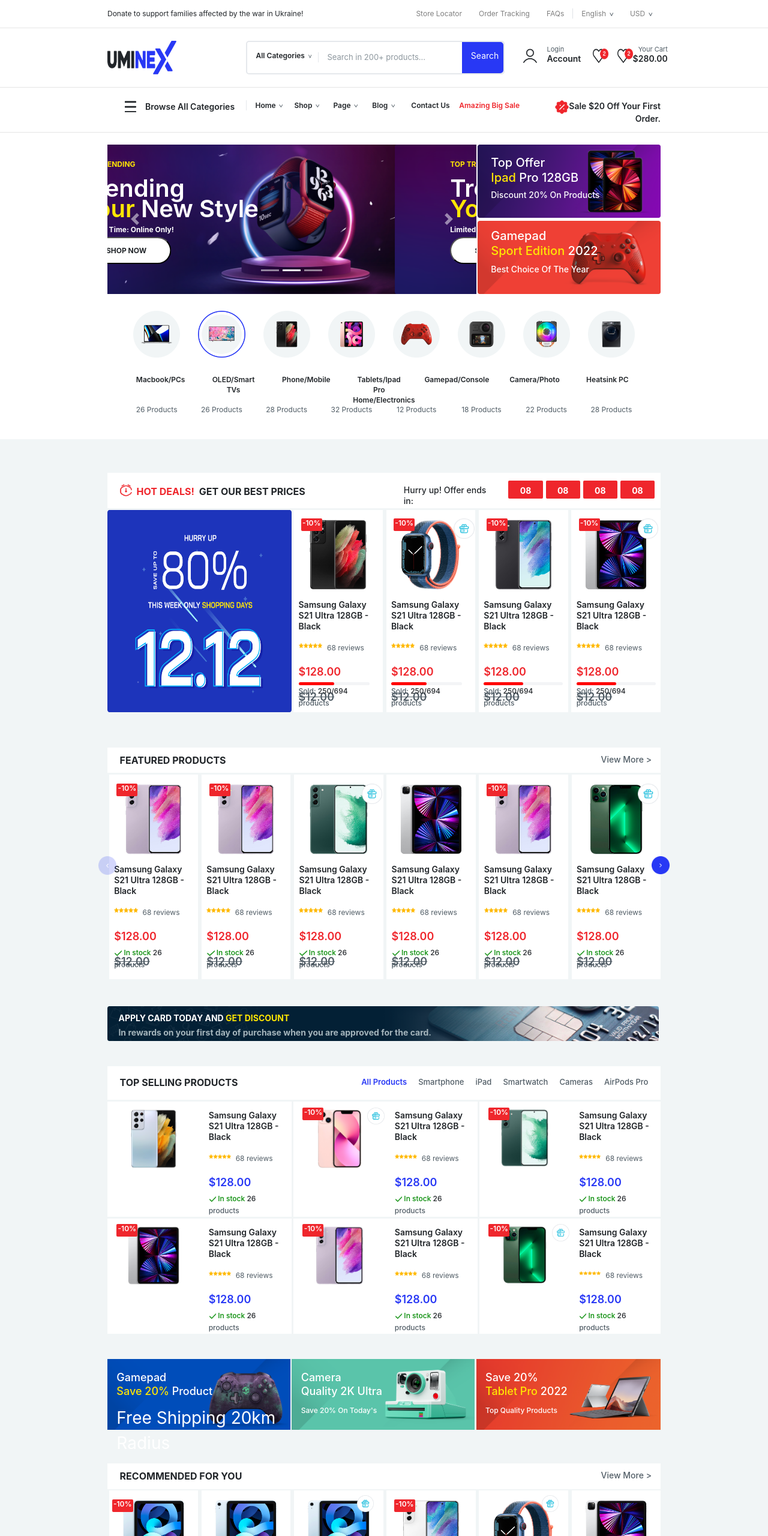
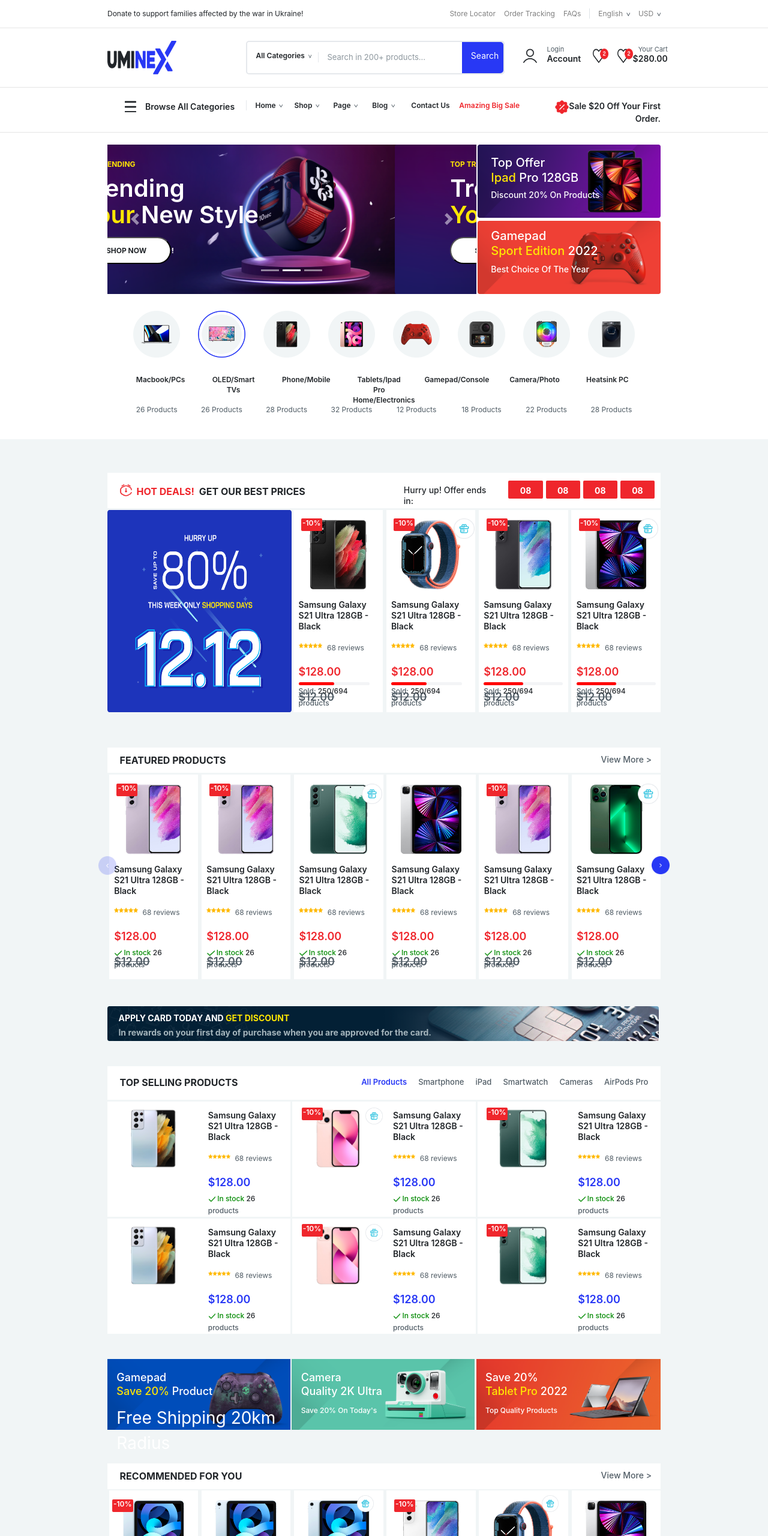
Before and after one commit to tuham2001/homepage, a plain HTML site: page index.html in a window 1280 px wide. Shown: the top 2560 px of the page at 60% size. Drawn offline with nearby package versions, Linux system fonts and the light colour scheme; a web font is replaced by a local one.

Commit message:
fix header

```diff
--- a/index.html
+++ b/index.html
@@ -23,14 +23,14 @@
         <div class="font12">Donate to support families affected by the war in Ukraine!</div>
         <div class="collapse navbar-collapse" id="navbarResponsive">
           <ul class="navbar-nav ml-auto ">
-            <a class="font12 nav-link text-header" href="#">Store Locator</a>
-            <a class="font12 nav-link" href="#">Order Tracking</a>
+            <a class="font12 nav-link text-header" style="padding-right:0" href="#">Store Locator</a>
+            <a class="font12 nav-link" style="padding-right:0" href="#">Order Tracking</a>
             <a class="font12 nav-link" href="#">FAQs</a>
             <div class="border-right"></div>
-            <a class="font12 nav-link" href="#">English
+            <a class="font12 nav-link" style="padding-right:0" href="#">English
               <img src="./images/ab.png" class="style-icon">
             </a>
-            <a class="font12 nav-link" href="#">USD
+            <a class="font12 nav-link" style="padding-right:0" href="#">USD
               <img src="./images/ab.png" class="style-icon">
             </a>
           </ul>
@@ -159,10 +159,10 @@
                 Top Trending</div>
               <div id="bigText" style="position:absolute;;top:20%;left:15%;color: white;">
                 Trending</div>
-              <div id="bigText" style="position:absolute;top:34%;left:15%;color: white;">
+              <div id="bigText" style="position:absolute;top:38%;left:15%;color: white;">
                 <span style="color: #FFE603;">Your</span> New Style
               </div>
-              <div id="smallText" style="position:absolute;top:54%;left:15%;color: white;">
+              <div id="smallText" style="position:absolute;top:68%;left:15%;color: white;">
                 Limited Time: Online Only!</div>
               <button id="none"
                 style="position:absolute;top:62%;left:15%;background: #FFFFFF; width: 150px;height: 45px;border-radius: 30px;">
@@ -179,10 +179,10 @@
                 Top Trending</div>
               <div id="bigText" style="position:absolute;;top:20%;left:15%;color: white;">
                 Trending</div>
-              <div id="bigText" style="position:absolute;top:34%;left:15%;color: white;">
+              <div id="bigText" style="position:absolute;top:38%;left:15%;color: white;">
                 <span style="color: #FFE603;">Your</span> New Style
               </div>
-              <div id="smallText" style="position:absolute;top:54%;left:15%;color: white;">
+              <div id="smallText" style="position:absolute;top:68%;left:15%;color: white;">
                 Limited Time: Online Only!</div>
               <button id="none"
                 style="position:absolute;top:62%;left:15%;background: #FFFFFF; width: 150px;height: 45px;border-radius: 30px;">
@@ -199,10 +199,10 @@
                 Top Trending</div>
               <div id="bigText" style="position:absolute;;top:20%;left:15%;color: white;">
                 Trending</div>
-              <div id="bigText" style="position:absolute;top:34%;left:15%;color: white;">
+              <div id="bigText" style="position:absolute;top:38%;left:15%;color: white;">
                 <span style="color: #FFE603;">Your</span> New Style
               </div>
-              <div id="smallText" style="position:absolute;top:54%;left:15%;color: white;">
+              <div id="smallText" style="position:absolute;top:68%;left:15%;color: white;">
                 Limited Time: Online Only!</div>
               <button id="none"
                 style="position:absolute;top:62%;left:15%;background: #FFFFFF; width: 150px;height: 45px;border-radius: 30px;">
@@ -746,7 +746,7 @@
         </div>
       </div>
       <div class="row" style="margin-right:0;margin-left:0">
-        <div class="col-12 col-xl-4" style="margin-top:0.1rem; margin-right: 0.1rem; border-radius: 5px;">
+        <div class="col-12 col-xl" style="margin-top:0.1rem; margin-right: 0.1rem; border-radius: 5px;">
           <div class="row" style="background:white;">
             <img class="col" src="./images/ip1.png" style="width:50%; height:50%; position: relative;">
             <div class="col" style="margin-top:0.5rem">
@@ -767,7 +767,7 @@
             <div style="height:0.5rem"></div>
           </div>
         </div>
-        <div class="col-12 col-xl-4" style="margin-top:0.1rem; margin-right: 0.1rem; border-radius: 5px;">
+        <div class="col-12 col-xl" style="margin-top:0.1rem; margin-right: 0.1rem; border-radius: 5px;">
           <div class="row" style="background:white;">
             <img class="col" src="./images/ip2.png" style="width:50%; height:50%; position: relative;">
             <div
@@ -795,7 +795,7 @@
             <div style="height:0.5rem"></div>
           </div>
         </div>
-        <div id="none" class="col" style="margin-top:0.1rem;border-radius: 5px;">
+        <div id="none" class="col-xl" style="margin-top:0.1rem;border-radius: 5px;">
           <div class="row" style="background:white;">
             <img class="col" src="./images/ip3.png" style="width:50%; height:50%; position: relative;">
             <div
@@ -821,23 +821,20 @@
             <div style="height:0.5rem"></div>
           </div>
         </div>
-        <div id="none" class="col-4" style="margin-top:0.1rem; margin-right: 0.1rem; border-radius: 5px;">
+      </div>
+      <div class="row" style="margin-right:0;margin-left:0">
+        <div class="col-12 col-xl" style="margin-top:0.1rem; margin-right: 0.1rem; border-radius: 5px;">
           <div class="row" style="background:white;">
-            <img class="col" src="./images/ip4.png" style="width:50%; height:50%; position: relative;">
-            <div
-              style="position: absolute;background: #EF262C;border-radius: 2px;width: 1.25rem;height: 0.75rem; top:5%;left:5%">
-              <div style="color: #FFFFFF;font-weight: 600;font-size: 12px;line-height: 15px;text-align: center;">-10%
-              </div>
-            </div>
+            <img class="col" src="./images/ip1.png" style="width:50%; height:50%; position: relative;">
             <div class="col" style="margin-top:0.5rem">
               <div style="font-weight: 600;font-size: 14px;line-height: 18px;">Samsung Galaxy S21 Ultra 128GB - Black
               </div>
               <img style="width:30%" src="./images/5star.png">
               <span style="font-weight: 400;font-size: 12px;line-height: 15px;color: #515D66;">68 reviews</span>
-              <span style="height:1rem;">
+              <div style="height:1.5rem;">
                 <span style="color: #2838F5;font-weight: 600;font-size: 18px;
               line-height: 22px;">$128.00</span>
-              </span>
+              </div>
               <div style="font-weight: 500;font-size: 12px;line-height: 20px;color:#515D66;">
                 <img src="./images/success.png" style="width:10%">
                 <span style="color:#008A00">In stock</span>
@@ -847,23 +844,25 @@
             <div style="height:0.5rem"></div>
           </div>
         </div>
-        <div id="none" class="col-4" style="margin-top:0.1rem; margin-right: 0.1rem; border-radius: 5px;">
+        <div class="col-12 col-xl" style="margin-top:0.1rem; margin-right: 0.1rem; border-radius: 5px;">
           <div class="row" style="background:white;">
-            <img class="col" src="./images/ip5.png" style="width:50%; height:50%; position: relative;">
+            <img class="col" src="./images/ip2.png" style="width:50%; height:50%; position: relative;">
             <div
               style="position: absolute;background: #EF262C;border-radius: 2px;width: 1.25rem;height: 0.75rem; top:5%;left:5%">
               <div style="color: #FFFFFF;font-weight: 600;font-size: 12px;line-height: 15px;text-align: center;">-10%
               </div>
             </div>
+            <img src="./images/gift.png" style="top:5%;left:40%;position:absolute;height:15%">
+
             <div class="col" style="margin-top:0.5rem">
               <div style="font-weight: 600;font-size: 14px;line-height: 18px;">Samsung Galaxy S21 Ultra 128GB - Black
               </div>
               <img style="width:30%" src="./images/5star.png">
               <span style="font-weight: 400;font-size: 12px;line-height: 15px;color: #515D66;">68 reviews</span>
-              <span style="height:1rem;">
+              <div style="height:1.5rem;">
                 <span style="color: #2838F5;font-weight: 600;font-size: 18px;
               line-height: 22px;">$128.00</span>
-              </span>
+              </div>
               <div style="font-weight: 500;font-size: 12px;line-height: 20px;color:#515D66;">
                 <img src="./images/success.png" style="width:10%">
                 <span style="color:#008A00">In stock</span>
@@ -873,16 +872,14 @@
             <div style="height:0.5rem"></div>
           </div>
         </div>
-        <div id="none" class="col" style="margin-top:0.1rem;border-radius: 5px;">
+        <div id="none" class="col-xl" style="margin-top:0.1rem;border-radius: 5px;">
           <div class="row" style="background:white;">
-            <img class="col" src="./images/ip6.png" style="width:50%; height:50%; position: relative;">
+            <img class="col" src="./images/ip3.png" style="width:50%; height:50%; position: relative;">
             <div
               style="position: absolute;background: #EF262C;border-radius: 2px;width: 1.25rem;height: 0.75rem; top:5%;left:5%">
               <div style="color: #FFFFFF;font-weight: 600;font-size: 12px;line-height: 15px;text-align: center;">-10%
               </div>
             </div>
-            <img src="./images/gift.png" style="top:5%;left:40%;position:absolute;height:15%">
-
             <div class="col" style="margin-top:0.5rem">
               <div style="font-weight: 600;font-size: 14px;line-height: 18px;">Samsung Galaxy S21 Ultra 128GB - Black
               </div>
```
